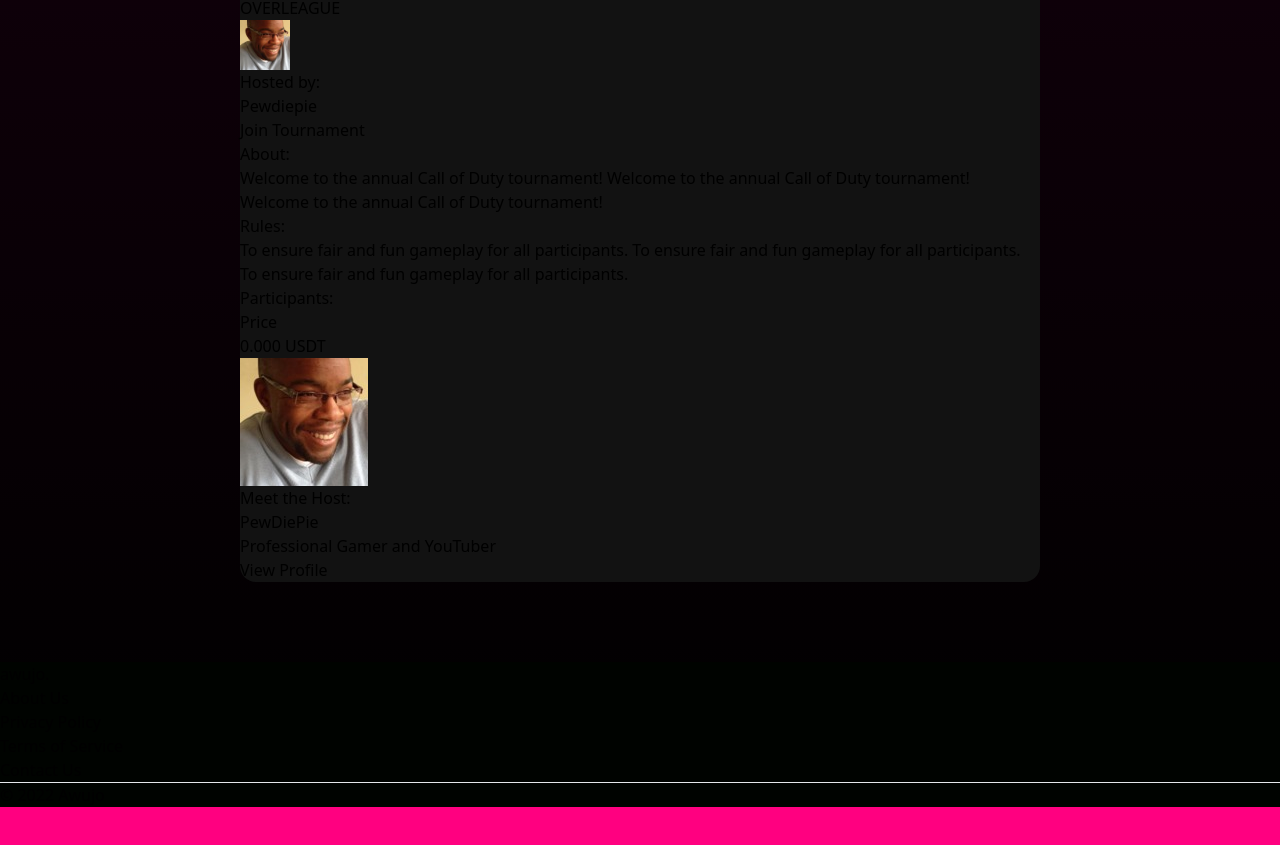
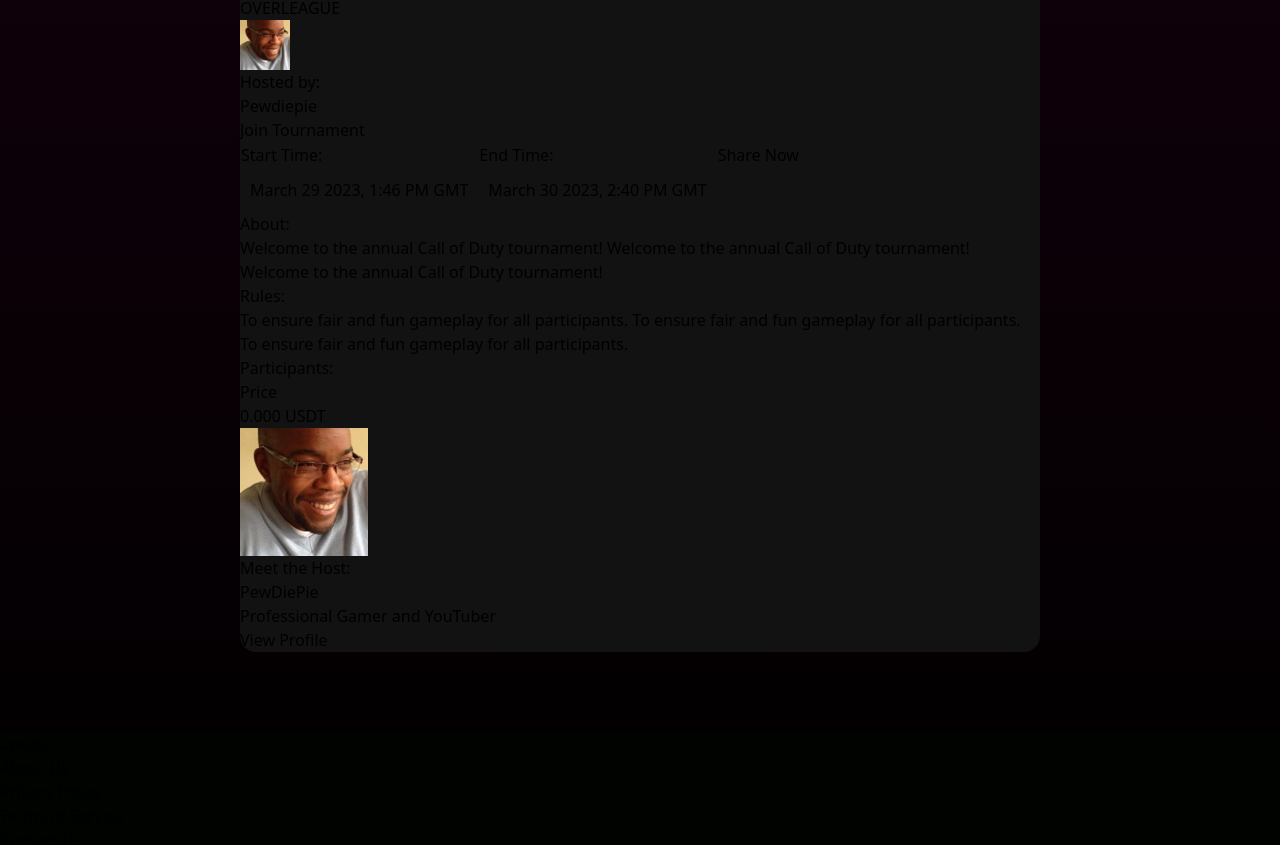
Before and after one commit to davidumoru/awujo, a React (Create React App) app: page / in a window 1280 px wide. Shown: the part 935-1780 px from the top of the page. Before the commit the page ends 1742 px from the top, so only its background shows below. Built offline with nearby package versions, Linux system fonts and the light colour scheme; what @material-tailwind/react would draw is missing.

Commit message:
Add Start and End Time to Body

```diff
--- a/src/components/Body.jsx
+++ b/src/components/Body.jsx
@@ -55,6 +55,19 @@
               Join Tournament
             </button>
           </div>
+          <div>
+            <table className="text-white text-lg border-y-2">
+              <tr>
+                <td>Start Time:</td>
+                <td>End Time:</td>
+                <td>Share Now</td>
+              </tr>
+              <tr>
+                <td style={{padding: '10px'}}>March 29 2023, 1:46 PM GMT</td>
+                <td style={{padding: '10px'}}>March 30 2023, 2:40 PM GMT</td>
+              </tr>
+            </table>
+          </div>
         </div>
       </div>
       <Cards />
```
